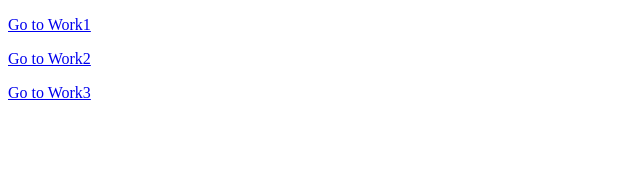
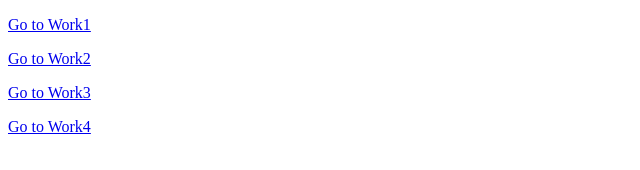
Before and after one commit to Phimabsorn/web-2566, a plain HTML site: page index.html in a window 1280 px wide. Shown: the full height of the page, 0-640 px from the left. Drawn offline with Linux system fonts and the light colour scheme.

Commit message:
Update index.html

```diff
--- a/index.html
+++ b/index.html
@@ -9,5 +9,6 @@
     <p><a href="work1.html">Go to Work1</a></p>
     <p><a href="work2.html">Go to Work2</a></p>
     <p><a href="work3.html">Go to Work3</a></p>
+    <p><a href="work4.html">Go to Work4</a></p>
 </body>
 </html>
```
